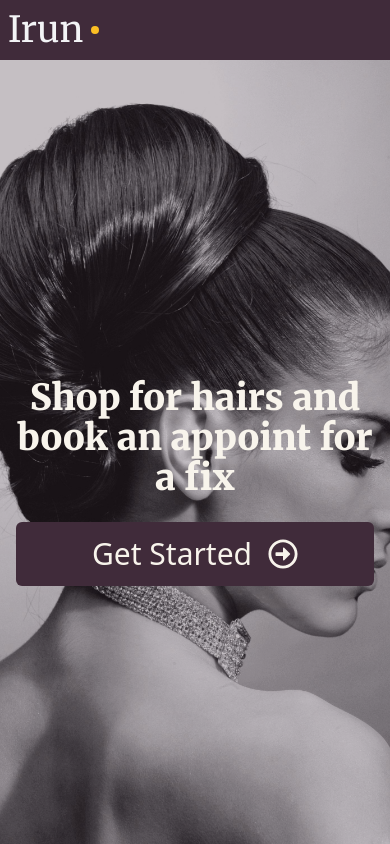
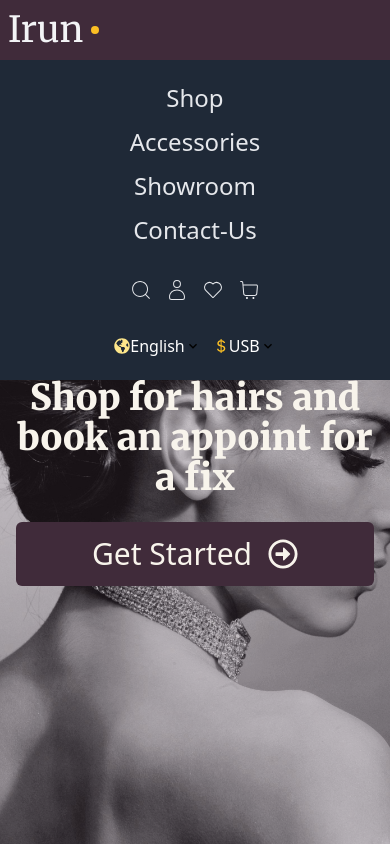
Before and after one commit to TBBaruck/tryout, a Next.js app: page / in a window 390 px wide. Shown: the top 844 px of the page. Built offline with nearby package versions, Linux system fonts and the light colour scheme.

Commit message:
mobile nav completed

```diff
--- a/components/NavBar.js
+++ b/components/NavBar.js
@@ -37,7 +37,8 @@ export function NavBar() {
 
 
     return(
-        <nav className="h-[60px] grid grid-cols-2 lg:grid-cols-3 gap-8 bg-[#402B3A] border-amber-600 px-2 md:px-8 lg:px-16">
+        <>
+        <nav className="h-[60px] grid grid-cols-2 lg:grid-cols-3 gap-20 bg-[#402B3A] border-amber-600 px-2 md:px-8 lg:px-16">
             {/* Show on all devices */}
            <ul className="hidden lg:flex flex-row gap-2 items-center">
                 <li className={styles.navLink}><Link href="#">Shop</Link></li>
@@ -92,10 +93,46 @@ export function NavBar() {
                     <li className="li-elements  bg-[#402B3A] text-white font-bold"> <Link href="#">Show-Room</Link></li>
                     <li className="li-elements  bg-[#402B3A] text-white font-bold"> <Link href="#">Contact-us</Link></li>
                 </ul> */}
+        </nav>
 
-        </nav>
+        {/* MOBILE ONLY NAVBAR */}
+
+        <div className={`${showMenu ? "flex" : "hidden"} flex flex-col justify-center items-center gap-8 lg:hidden min-h-80 bg-gray-800 w-full absolute top-[60px] left-0 z-10`}>
+                <ul className="flex flex-col gap-3">
+                    <li className="text-gray-200 text-2xl text-center"><Link href="#">Shop</Link></li>
+                    <li className="text-gray-200 text-2xl text-center"><Link href="#">Accessories</Link></li>
+                    <li className="text-gray-200 text-2xl text-center"><Link href="#">Showroom</Link></li>
+                    <li className="text-gray-200 text-2xl text-center"><Link href="/contact-us">Contact-Us</Link></li>
+                </ul>
+
+
+                <ul className="flex flex-row gap-3">
+                    <li> <Link href="#"><CiSearch className={styles.navLinkIcon}/></Link></li>
+                    <li> <Link href="#"><CiUser className={styles.navLinkIcon}/></Link></li>
+                    <li> <Link href="#"><CiHeart className={styles.navLinkIcon}/></Link></li>
+                    <li> <Link href="#"><CiShoppingCart className={styles.navLinkIcon}/></Link></li>
+                </ul>
+
+             <div className="flex flex-row gap-3">
+                <div className="">
+                    <blockquote className="flex flex-row items-center">
+                        <FaGlobeAmericas className="text-amber-200"/>
+                        <span className="text-white">English</span>
+                        <MdKeyboardArrowDown />
+                    </blockquote>
+                </div>
+                <blockquote className="flex flex-row items-center">
+                    <BsCurrencyDollar className="text-amber-400"/>
+                    <span className="text-white" >USB</span>
+                    <MdKeyboardArrowDown />
+                </blockquote>
+            </div>
+        </div>
+        </>
     )
 }
+
+
 const styles = {
     navLink: "text-gray-200",
     navLinkIcon: "text-gray-200 text-2xl"
```
